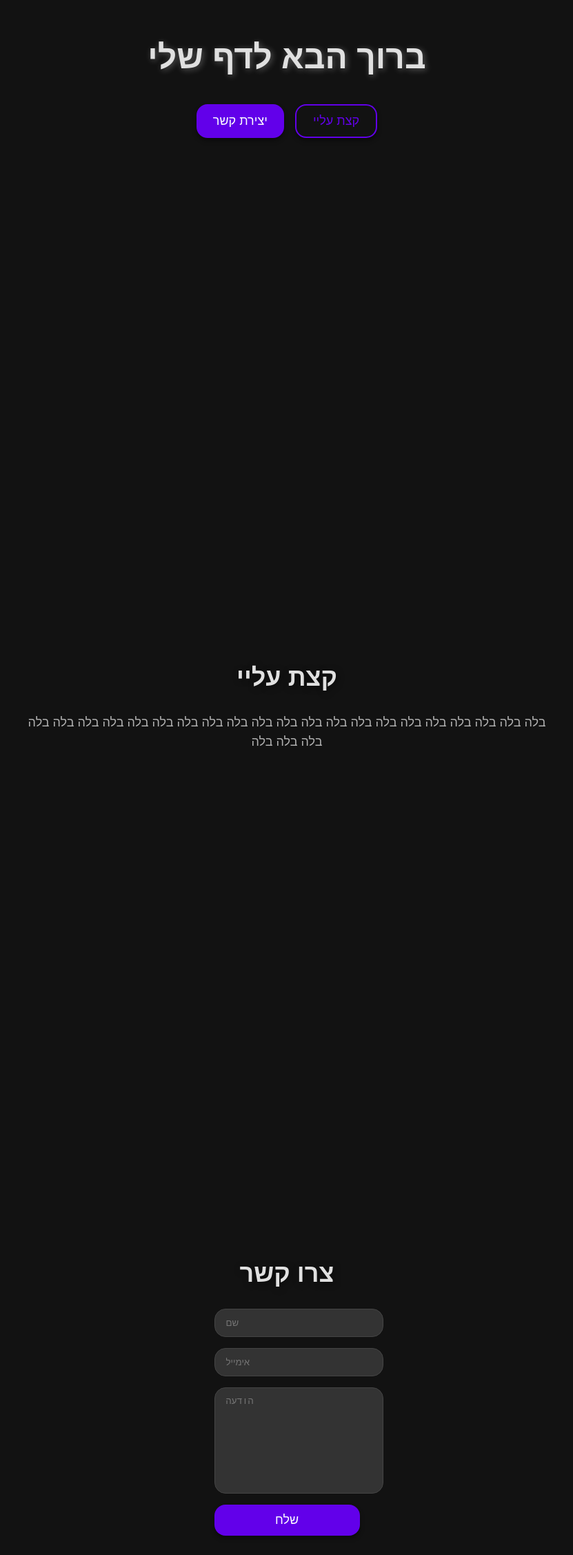
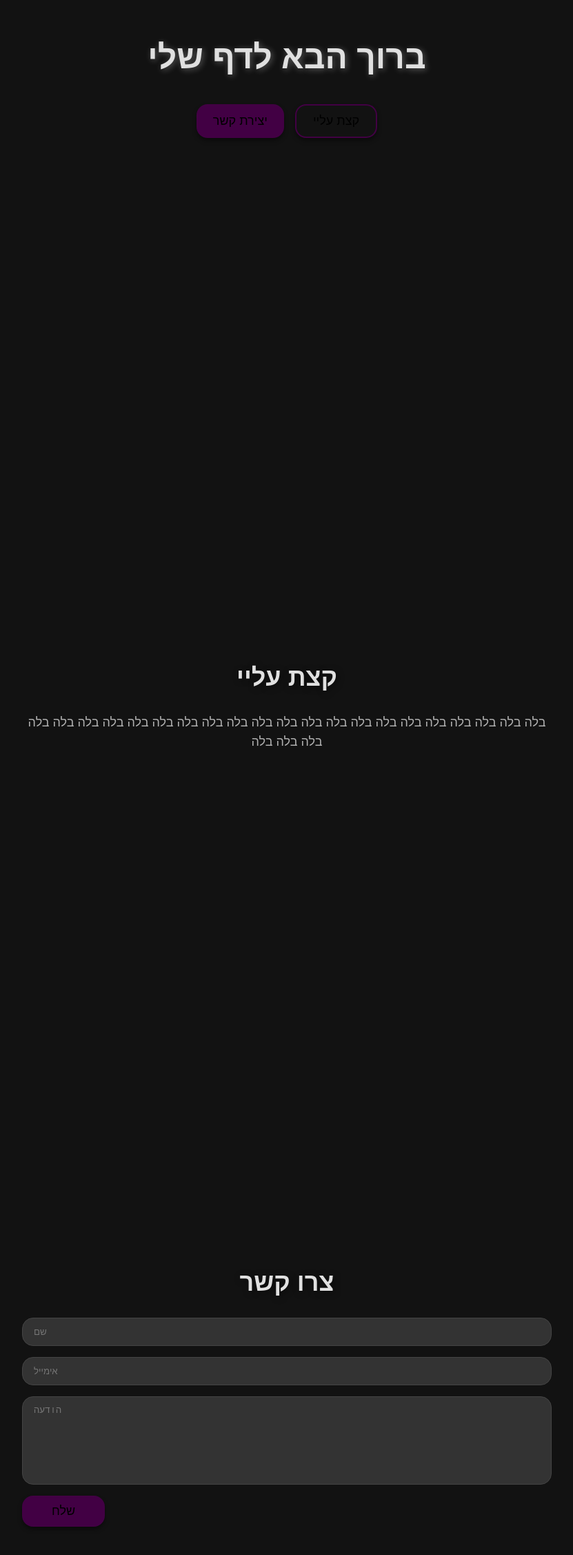
Before and after one commit to HayluMulu/get-a-show, a React (Vite) app: page / in a window 1280 px wide. Shown: the part 312-2566 px from the top of the page at 69% size, without its empty margins (224-1055 px from the left). Built offline with nearby package versions, Linux system fonts and the light colour scheme.

Commit message:
:lipstick: updated colors

```diff
--- a/src/sections/ContactSection.css
+++ b/src/sections/ContactSection.css
@@ -10,7 +10,7 @@
 }
 
 .section-content {
-    max-width: 768px;
+  width: 100%;
   text-align: center;
 }
 
@@ -35,6 +35,7 @@
   border-radius: 1rem;
   background-color: #333;
   color: #e0e0e0;
+  box-sizing: border-box;
 }
 
 .input:focus,
@@ -50,5 +51,5 @@
 }
 
 .full-width {
-    width: 100%;
+  width: 120px;
 }
--- a/src/sections/HeroSection.css
+++ b/src/sections/HeroSection.css
@@ -20,15 +20,14 @@
 
   .hero-buttons {
     display: flex;
-    flex-direction: column;
     gap: 1rem;
   }
 
-  @media (min-width: 640px) {
-    .hero-buttons {
-      flex-direction: row;
+    @media (min-width: 640px) {
+      .hero-buttons {
+        flex-direction: row;
+      }
     }
-  }
 
   .btn {
     padding: 0.75rem 1.5rem;
@@ -36,28 +35,28 @@
     border-radius: 1rem;
     cursor: pointer;
     transition: all 0.3s ease;
-    box-shadow: 0 4px 6px rgba(0, 0, 0, 0.4);
+    box-shadow: 0 4px 6px #00000066;
+    /* color: white; */
   }
 
   .btn-primary {
-    background-color: #6200ea;
-    color: white;
+    background-color: #420044;
     border: none;
   }
 
   .btn-primary:hover {
-    background-color: #3700b3;
+    background-color: #b969cc;
     transform: scale(1.05);
     box-shadow: 0 6px 12px rgba(0, 0, 0, 0.5);
   }
 
   .btn-outline {
-    border: 2px solid #6200ea;
+    border: 2px solid #420044;
     background-color: transparent;
-    color: #6200ea;
+    /* color: #420044; */
   }
 
   .btn-outline:hover {
-    background-color: #bb86fc;
+    background-color: #b969cc;
     transform: scale(1.05);
   }
```
Lines whose indentation alone changed are shown as unchanged.
